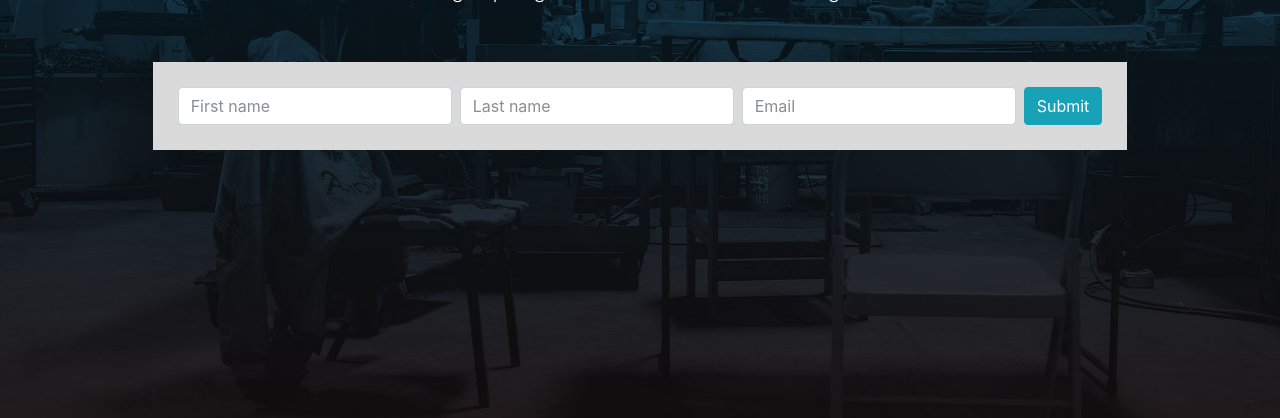
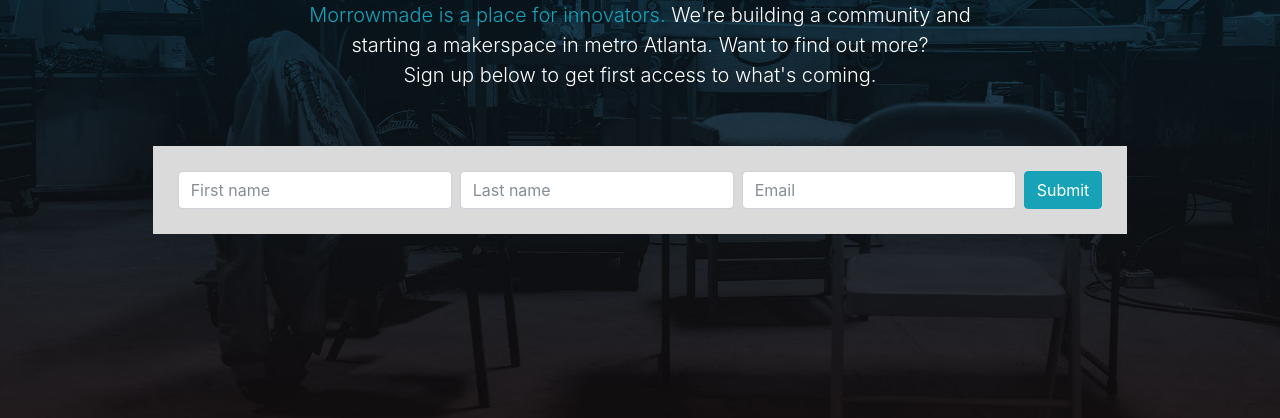
Before and after one commit to morrowmade/microsite, a plain HTML site: page public/index.html in a window 1280 px wide. Shown: the part 382-800 px from the top of the page. Drawn offline with nearby package versions, Linux system fonts and the light colour scheme.

Commit message:
Aligned content vertically.

```diff
--- a/public/assets/css/app.css
+++ b/public/assets/css/app.css
@@ -1,8 +1,14 @@
 body {
-    padding-top:100px;
+    padding-top:30px;
+    height:100%;
+    width:100%;
+    display:flex;
     color:white;
     background-image: url('/assets/img/hackerspace.jpg');
     background-size: cover;
+}
+.content {
+    margin:auto;
 }
 
 .display-3 { line-height:1.0; }
--- a/public/index.html
+++ b/public/index.html
@@ -6,6 +6,7 @@
     <meta name="viewport" content="initial-scale=1.0">
 </head>
 <body>
+    <div class="content">
         <div class="container text-center">
             <div class="row">
                     <div class="logo">
@@ -22,7 +23,7 @@
 
             <div class="row justify-content-lg-center">
                 <div class="col-lg-8">
-                <p class="lead"><span class="text-info" id="morrowmade-lead">Morrowmade is a place for innovators.</span> We're building a community and starting a makerspace in metro Atlanta. Want to find out more? <br class="d-none d-md-block"/>Sign up to get first access to what's coming.</p>
+                    <p class="lead"><span class="text-info" id="morrowmade-lead">Morrowmade is a place for innovators.</span> We're building a community and starting a makerspace in metro Atlanta. Want to find out more? <br class="d-none d-md-block"/>Sign up below to get first access to what's coming.</p>
                 </div>
             </div>
 
@@ -74,6 +75,7 @@
                 </div>
             </div>
         </div>
+    </div>
 
 
     <script src="/assets/js/bootstrap.min.js"></script>
```
Lines whose indentation alone changed are shown as unchanged.
